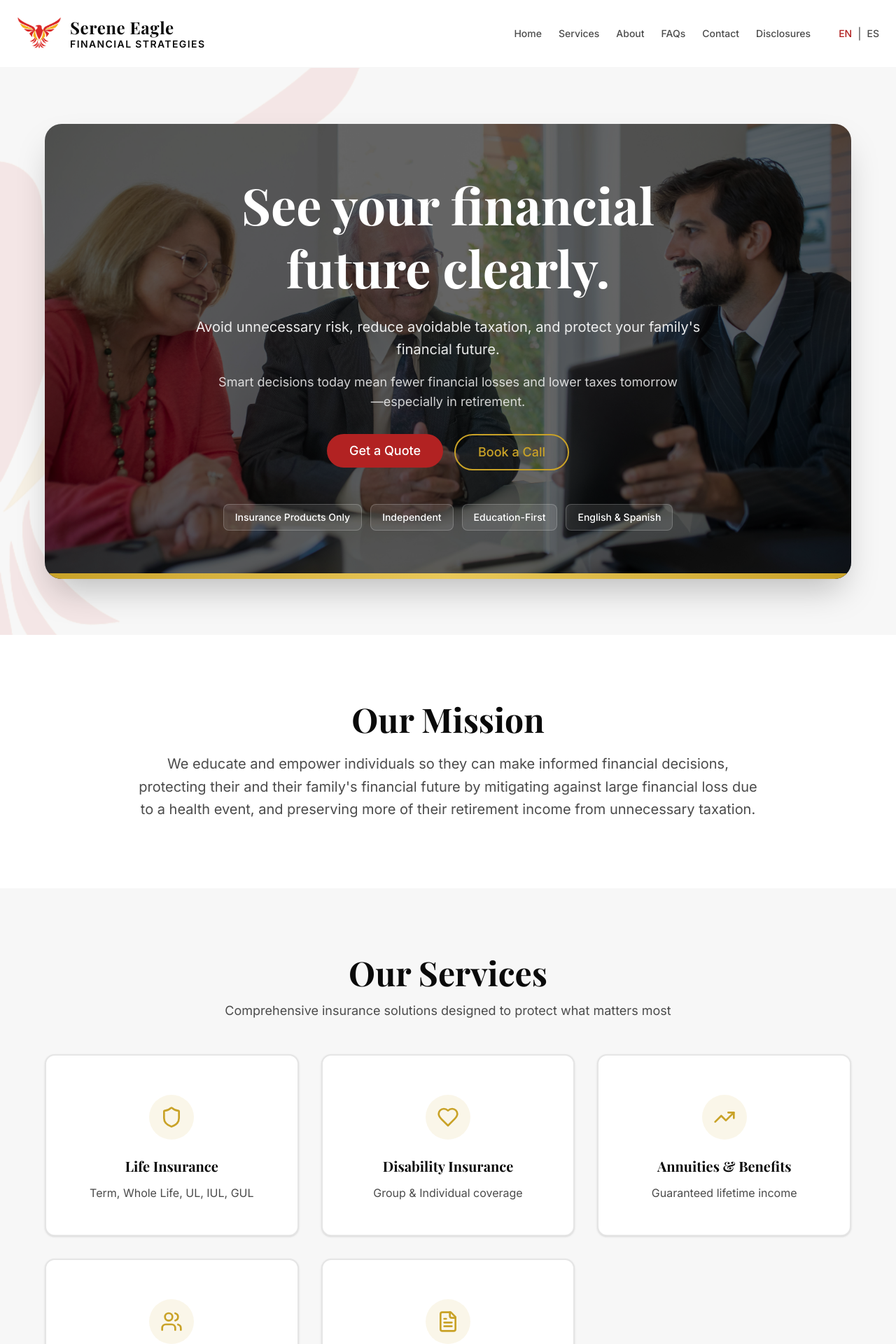
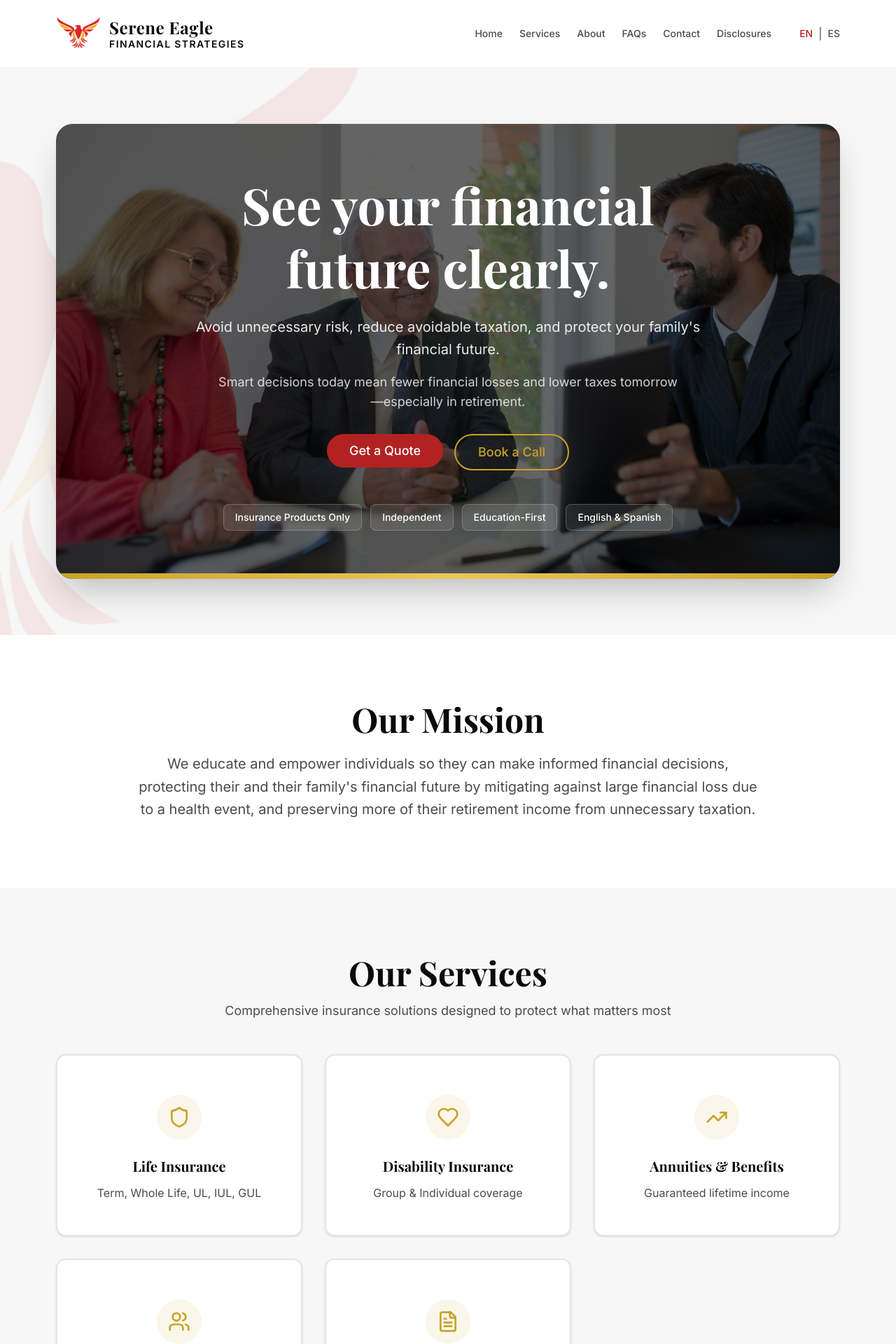
Before and after one commit to Fabian-Ledesma/Fabian-Ledesma.github.io, a Next.js app: page / in a window 1280 px wide. Shown: the top 1920 px of the page at 70% size. Built offline with nearby package versions, Linux system fonts and the light colour scheme; a web font is replaced by a local one.

Commit message:
Broaden site layout spacing

```diff
--- a/app/globals.css
+++ b/app/globals.css
@@ -139,6 +139,6 @@
     @apply border-border outline-ring/50;
   }
   body {
-    @apply bg-background text-foreground;
+    @apply m-0 overflow-x-hidden bg-background text-foreground;
   }
 }
--- a/app/page.tsx
+++ b/app/page.tsx
@@ -64,6 +64,8 @@ export default function HomePage() {
     },
   ]
 
+  const sectionWrapper = "mx-auto w-full max-w-[1200px] px-4 sm:px-6 lg:px-10"
+
   return (
     <div className="min-h-screen bg-white">
       <Header />
@@ -81,8 +83,8 @@ export default function HomePage() {
           />
         </div>
 
-        <div className="container px-4 md:px-6 relative">
-          <div className="max-w-6xl mx-auto">
+        <div className={`relative ${sectionWrapper}`}>
+          <div className="mx-auto w-full">
             <div className="rounded-3xl overflow-hidden shadow-2xl bg-white">
               <div className="relative min-h-[550px] sm:h-[600px] md:h-[650px]">
                 <div
@@ -164,7 +166,7 @@ export default function HomePage() {
 
       {/* Mission Section */}
       <section className="py-16 md:py-24">
-        <div className="container px-4 md:px-6">
+        <div className={sectionWrapper}>
           <div className="max-w-4xl mx-auto text-center">
             <h2 className="font-serif text-3xl md:text-5xl font-bold text-brand-black mb-6">{t("mission.title")}</h2>
             <p className="text-lg md:text-xl text-text-secondary leading-relaxed">{t("mission.description")}</p>
@@ -173,8 +175,8 @@ export default function HomePage() {
       </section>
 
       {/* Services Section */}
-      <section className="py-16 md:py-24 bg-brand-gray">
-        <div className="container px-4 md:px-6">
+      <section className="bg-brand-gray py-16 md:py-24">
+        <div className={sectionWrapper}>
           <div className="text-center mb-12">
             <h2 className="font-serif text-3xl md:text-5xl font-bold text-brand-black mb-4">{t("services.title")}</h2>
             <p className="text-lg text-text-secondary max-w-3xl mx-auto leading-relaxed">{t("services.subtitle")}</p>
@@ -204,7 +206,7 @@ export default function HomePage() {
 
       {/* Process Section */}
       <section className="py-16 md:py-24">
-        <div className="container px-4 md:px-6">
+        <div className={sectionWrapper}>
           <h2 className="font-serif text-3xl md:text-5xl font-bold text-center text-brand-black mb-16">
             {t("process.title")}
           </h2>
@@ -242,8 +244,8 @@ export default function HomePage() {
       </section>
 
       {/* Testimonials Section */}
-      <section className="py-16 md:py-24 bg-brand-gray">
-        <div className="container px-4 md:px-6">
+      <section className="bg-brand-gray py-16 md:py-24">
+        <div className={sectionWrapper}>
           <h2 className="font-serif text-3xl md:text-5xl font-bold text-center text-brand-black mb-12">
             {t("testimonials.title")}
           </h2>
@@ -269,9 +271,9 @@ export default function HomePage() {
       </section>
 
       {/* CTA Banner */}
-      <section className="py-16 md:py-20 bg-brand-black relative overflow-hidden">
+      <section className="relative overflow-hidden bg-brand-black py-16 md:py-20">
         <div className="absolute top-0 left-0 right-0 h-1 bg-gradient-to-r from-transparent via-brand-gold to-transparent" />
-        <div className="container px-4 md:px-6 text-center">
+        <div className={`${sectionWrapper} text-center`}>
           <h2 className="font-serif text-3xl md:text-5xl font-bold text-white mb-6">{t("cta.title")}</h2>
           <div className="flex flex-col sm:flex-row gap-4 justify-center mt-8">
             <Button
--- a/components/footer.tsx
+++ b/components/footer.tsx
@@ -10,7 +10,7 @@ export function Footer() {
   return (
     <footer className="bg-brand-black text-white">
       <div className="border-t border-brand-gold/30" />
-      <div className="container px-4 md:px-6 py-12">
+      <div className="mx-auto w-full max-w-[1200px] px-4 sm:px-6 lg:px-10 py-12">
         <div className="grid grid-cols-1 md:grid-cols-2 lg:grid-cols-4 gap-8 mb-8">
           {/* Brand & Copyright */}
           <div className="space-y-4">
--- a/components/header.tsx
+++ b/components/header.tsx
@@ -23,7 +23,7 @@ export function Header() {
 
   return (
     <header className="sticky top-0 z-50 w-full border-b border-border/40 bg-white/95 backdrop-blur supports-[backdrop-filter]:bg-white/80">
-      <div className="container flex h-20 md:h-24 items-center justify-between px-4 md:px-6">
+      <div className="mx-auto flex h-20 md:h-24 w-full max-w-[1200px] items-center justify-between px-4 sm:px-6 lg:px-10">
         <Link href="/" className="flex items-center gap-3">
           <Image
             src="/images/eagle-logo.png"
```
